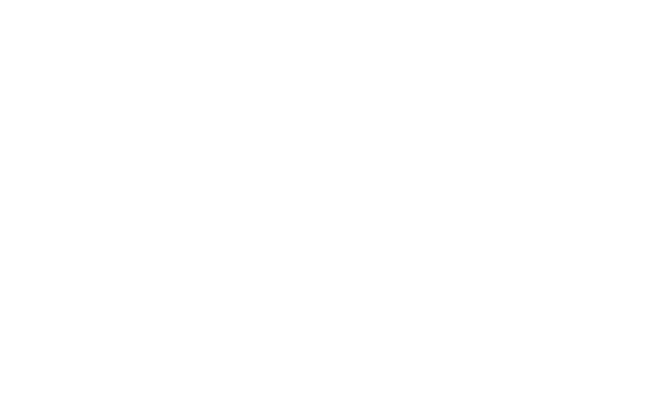
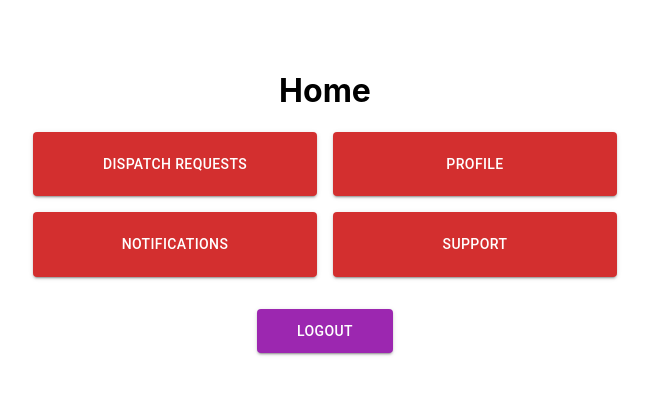
Before and after one commit to SENG-350-2024-fall/Team-8, a React (Create React App) app in the folder mister-ed/: page /homeEMT in a window 1280 px wide. Before the commit this address had no page. Shown: the top 394 px of the page, without its empty margins (315-964 px from the left). Built offline with nearby package versions, Linux system fonts and the light colour scheme.

Commit message:
New homepage for EMT and EMT available states

```diff
--- a/mister-ed/db.json
+++ b/mister-ed/db.json
@@ -174,61 +174,71 @@
       "id": "1",
       "email": "jack.taylor@example.com",
       "password": "jackSecure123",
-      "name": "Jack Taylor"
+      "name": "Jack Taylor",
+      "available": false
     },
     {
       "id": "2",
       "email": "sarah.lee@example.com",
       "password": "sarahPass456",
-      "name": "Sarah Lee"
+      "name": "Sarah Lee",
+      "available": false
     },
     {
       "id": "3",
       "email": "michael.brown@example.com",
       "password": "michaelSafe789",
-      "name": "Michael Brown"
+      "name": "Michael Brown",
+      "available": false
     },
     {
       "id": "4",
       "email": "linda.green@example.com",
       "password": "lindaPass123",
-      "name": "Linda Green"
+      "name": "Linda Green",
+      "available": false
     },
     {
       "id": "5",
       "email": "david.king@example.com",
       "password": "davidSecure456",
-      "name": "David King"
+      "name": "David King",
+      "available": false
     },
     {
       "id": "6",
       "email": "amy.jones@example.com",
       "password": "amyPass789",
-      "name": "Amy Jones"
+      "name": "Amy Jones",
+      "available": false
     },
     {
       "id": "7",
       "email": "peter.white@example.com",
       "password": "peterSecure123",
-      "name": "Peter White"
+      "name": "Peter White",
+      "available": false
     },
     {
       "id": "8",
       "email": "rachel.adams@example.com",
       "password": "rachelPass456",
-      "name": "Rachel Adams"
+      "name": "Rachel Adams",
+      "available": false
     },
     {
       "id": "9",
       "email": "chris.evans@example.com",
       "password": "chrisSafe789",
-      "name": "Chris Evans"
+      "name": "Chris Evans",
+      "available": false
     },
     {
       "id": "10",
       "email": "natalie.moore@example.com",
       "password": "nataliePass123",
-      "name": "Natalie Moore"
+      "name": "Natalie Moore",
+      "available": false
     }
   ],
   "doctors": [
@@ -337,19 +347,19 @@
   ],
   "hospitals": [
     {
-      "id": 1,
+      "id": "1",
       "name": "Saanich Peninsula Hospital",
       "postal": "V8M 2B2",
       "queue": 0
     },
     {
-      "id": 2,
+      "id": "2",
       "name": "Victoria General Hospital",
       "postal": "V8Z 6R5",
       "queue": 0
     },
     {
-      "id": 3,
+      "id": "3",
       "name": "Royal Jubilee Hospital",
       "postal": "V8R 1J8",
       "queue": 0
--- a/mister-ed/src/App.js
+++ b/mister-ed/src/App.js
@@ -7,6 +7,7 @@ import HomePage from './pages/HomePage';
 import Triage from './pages/Triage';
 import RequestTriage from './pages/RequestTriage';
 import Profile from './pages/Profile';
+import HomeEMT from './pages/HomeEMT';
 import './App.css';
 
 function App() {
@@ -21,6 +22,7 @@ function App() {
 		      <Route path="/triage" element={<Triage />} />
 		      <Route path="/request-triage" element={<RequestTriage />} />
           <Route path="/profile" element={<Profile />} />
+          <Route path="/homeEMT" element={<HomeEMT />} />
           <Route path="/" element={<Navigate to="/landing" />} />
         </Routes>
       </div>
--- a/mister-ed/src/clients/DatabaseClient.js
+++ b/mister-ed/src/clients/DatabaseClient.js
@@ -61,6 +61,18 @@ class DatabaseClient {
 						body: JSON.stringify(data),
 				});
 		}
+
+    // Toggle EMT availability
+    async toggleAvailability(userId, isAvailable) {
+            return fetch(`http://localhost:${this.port}/emts/${userId}`, {
+                method: 'PATCH',
+                headers: { 'Content-Type': 'application/json' },
+                body: JSON.stringify({ available: isAvailable }),
+            });
+    }
+
+
+
 }
 
 export default DatabaseClient.getInstance(3001);
--- /dev/null
+++ b/mister-ed/src/pages/HomeEMT.js
@@ -0,0 +1,95 @@
+import React, { useEffect, useState } from 'react';
+import { Button, Grid, Box } from '@mui/material';
+import { useNavigate } from 'react-router-dom';
+import DatabaseClient from '../clients/DatabaseClient';
+
+function HomeEMT() {
+  const navigate = useNavigate();
+  const [user, setUser] = useState(null);
+
+
+  useEffect(() => {
+    // Retrieve the current user from localStorage
+    const storedUser = localStorage.getItem('user');
+    if (storedUser) {
+      setUser(JSON.parse(storedUser));
+    }
+  }, []);
+
+  const handleLogout = async () => {
+    if (user) {
+        const response = await DatabaseClient.toggleAvailability(user.id, false); // Set unavailable when logged out
+        console.log('Availability update response:', response);
+    }
+    localStorage.removeItem('user'); // Clear the user from localStorage
+    navigate('/login');
+};
+
+  return (
+    <div style={{ display: 'flex', flexDirection: 'column', alignItems: 'center', paddingTop: '50px' }}>
+      <h1>Home</h1>
+
+      {/* Grid of buttons */}
+      <Grid container spacing={2} justifyContent="center" style={{ maxWidth: '600px' }}>
+        <Grid item xs={6}>
+          <Button
+            variant="contained"
+            color="error"
+            fullWidth
+            style={{ padding: '20px' }}
+            onClick={() => alert('Dispatch Requests Clicked')}
+          >
+            Dispatch Requests
+          </Button>
+        </Grid>
+        <Grid item xs={6}>
+          <Button
+            variant="contained"
+            color="error"
+            fullWidth
+            style={{ padding: '20px' }}
+            onClick={() =>  navigate('/profile')}
+          >
+            Profile
+          </Button>
+        </Grid>
+        <Grid item xs={6}>
+          <Button
+            variant="contained"
+            color="error"
+            fullWidth
+            style={{ padding: '20px' }}
+            onClick={() => alert('Notifications Clicked')}
+          >
+            Notifications
+          </Button>
+        </Grid>
+        <Grid item xs={6}>
+          <Button
+            variant="contained"
+            color="error"
+            fullWidth
+            style={{ padding: '20px' }}
+            onClick={() => alert('Support Clicked')}
+          >
+            Support
+          </Button>
+        </Grid>
+      </Grid>
+
+      {/* Logout Button */}
+      <Box mt={4}>
+        <Button
+          variant="contained"
+          color="secondary"
+          onClick={handleLogout}
+          style={{ padding: '10px 40px' }}
+        >
+          Logout
+        </Button>
+      </Box>
+    </div>
+  );
+}
+
+export default HomeEMT;
--- a/mister-ed/src/pages/Login.js
+++ b/mister-ed/src/pages/Login.js
@@ -50,6 +50,7 @@ function Login() {
                 // which are only set using UserFactory.
                 const user = UserFactory.createUser(accountType,foundUser.name, foundUser.email, foundUser.password, foundUser.age, foundUser.postal);
                 const userData = {
+                    id: foundUser.id,
                     name: user.name,
                     email: user.email,
                     password: user.password,
@@ -64,7 +65,13 @@ function Login() {
 
                 LOG.info(data);
                 setError('');
-                navigate('/home'); // Redirect to landing page upon successful login
+
+                let redirectPath = '/home';
+                if(accountType === 'EMT'){
+                    DatabaseClient.toggleAvailability(foundUser.id, true); // Set available when logged in
+                    redirectPath = '/homeEMT';
+                }
+                navigate(redirectPath); // Redirect to landing page upon successful login
             } else {
                 LOG.info('Failed Login');
                 setError('Invalid email or password. Please try again.');
```
